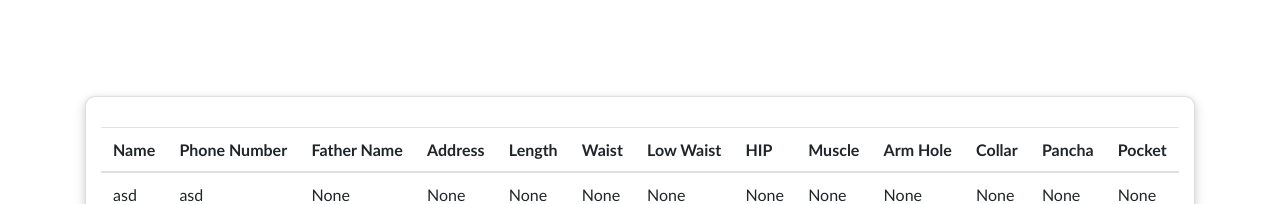
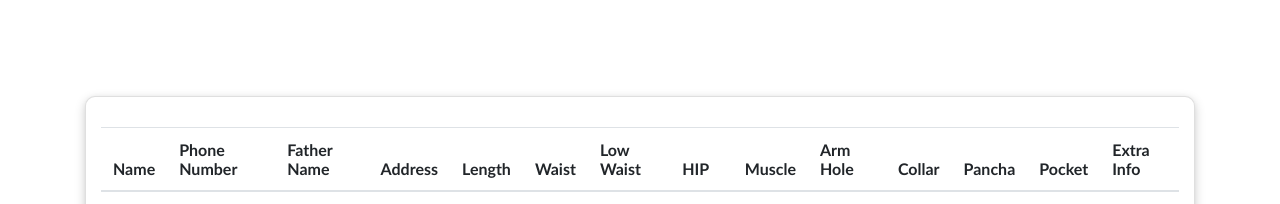
Before and after one commit to abidgulshahid/T, a Django app: template tailer/templates/tailer/view_detail.html in a window 1280 px wide. Shown: the part 56-260 px from the top of the page. Run offline with Django 4.2, Linux system fonts and the light colour scheme; the template is opened without the code that fills it: values that come from a table or form of the project are taken from there, others are empty; data comes from the database, SQL or seed files in the repository.

Commit message:
Update view_detail.html

```diff
--- a/tailer/templates/tailer/view_detail.html
+++ b/tailer/templates/tailer/view_detail.html
@@ -9,8 +9,6 @@
                         <div class="card">
   <div class="card-body">
       <div class="row">
-
-
           <table class="table">
   <thead>
     <tr>
@@ -27,6 +25,7 @@
       <th scope="col">Collar</th>
       <th scope="col">Pancha</th>
       <th scope="col">Pocket</th>
+      <th scope="col">Extra Info</th>
     </tr>
   </thead>
   <tbody>
@@ -44,6 +43,7 @@
       <td>{{get_data.collar}}</td>
       <td>{{get_data.pancha}}</td>
       <td>{{get_data.pocket}}</td>
+      <td>{{get_data.extra_info}}</td>
     </tr>
   </tbody>
 </table>
```
